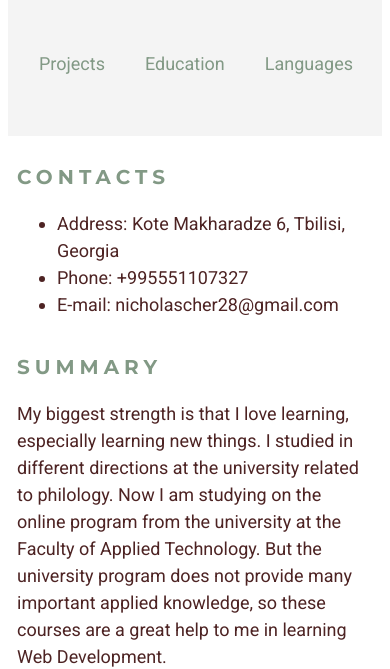
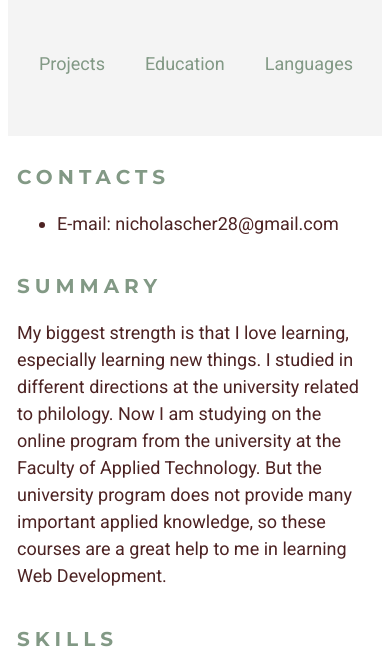
Before and after one commit to nicholas-28/rsschool-cv-stage-0, a plain HTML site: page index.html in a window 390 px wide. Shown: the part 172-841 px from the top of the page. Drawn offline with Linux system fonts and the light colour scheme.

Commit message:
Remove street address and phone from index.html

```diff
--- a/index.html
+++ b/index.html
@@ -37,8 +37,6 @@
       <section id="contacts" class="section">
         <h2 class="section-title">Contacts</h2>
         <ul>
-          <li>Address: Kote Makharadze 6, Tbilisi, Georgia</li>
-          <li>Phone: +995551107327</li>
           <li>E-mail: nicholascher28@gmail.com</li>
         </ul>
       </section>
```
